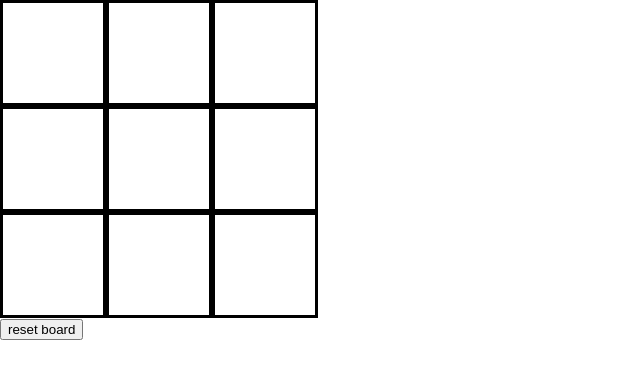
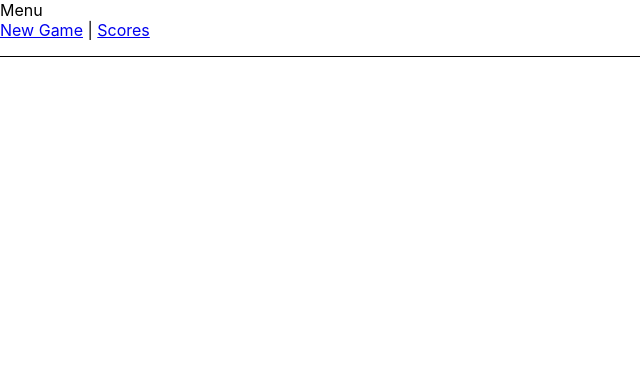
Before and after one commit to yehia-khalil/tic-tac-toe-frontend, a React (Create React App) app: page / in a window 1280 px wide. Shown: the top 378 px of the page, without its empty margins (0-640 px from the left). Built offline with nearby package versions, Linux system fonts and the light colour scheme.

Commit message:
Added menu and its routes

```diff
--- a/src/App.js
+++ b/src/App.js
@@ -1,10 +1,17 @@
+import { BrowserRouter, Link, Route, Routes } from 'react-router-dom';
 import './App.css';
 import Board from './components/Board/Board';
+import Menu from './components/Menu/Menu';
 
 function App() {
   return (
     <>
-      <Board />
+      <BrowserRouter>
+        <Routes>
+          <Route path="/" element={<Menu />} />
+          <Route path="/new" element={<Board />} />
+        </Routes>
+      </BrowserRouter>
     </>
   );
 }
--- a/src/components/Board/Board.js
+++ b/src/components/Board/Board.js
@@ -3,6 +3,7 @@
 import './board.css'
 import TurnContext from '../../TurnContext'
 import { checkColumns, checkDiagonals, checkRows } from './winConditions';
+import { Link } from 'react-router-dom';
 
 export default function Board() {
     let [grid, setGrid]= useState(Array.from({length: 3},()=> Array.from({length: 3}, () => null)))
@@ -27,6 +28,9 @@
 
     return (
         <TurnContext.Provider value={[myTurn, setMyTurn, grid, setGrid, checkWin]}>
+
+            <Link to="/">Home</Link>
+
             {grid.map((row,i)=>{
                 return(
                     <div className='row' key={i}>
--- /dev/null
+++ b/src/components/Menu/Menu.js
@@ -0,0 +1,19 @@
+import React from 'react'
+import { Link } from 'react-router-dom'
+
+export default function Menu() {
+  return (
+    <div>
+        Menu
+        <nav
+            style={{
+                borderBottom: "solid 1px",
+                paddingBottom: "1rem",
+            }}>
+                <Link to="/new">New Game</Link> | {" "}
+                <Link to="/scores">Scores</Link>
+        </nav>
+    </div>
+
+  )
+}
--- a/src/components/Tile/Tile.js
+++ b/src/components/Tile/Tile.js
@@ -12,7 +12,7 @@
         if(checkWin()){
             alert (move + " WINNNNN")
         };
-    },[move])
+    }, [move])
 
     function play(){
         if(!move && !checkWin()){
@@ -20,7 +20,6 @@
             setMyTurn(!myTurn);
             grid[row][col]=draw();
             setGrid(grid);
-
         }
     }
 
```
Also changed, not shown: src/components/Menu/menu.css (added).
